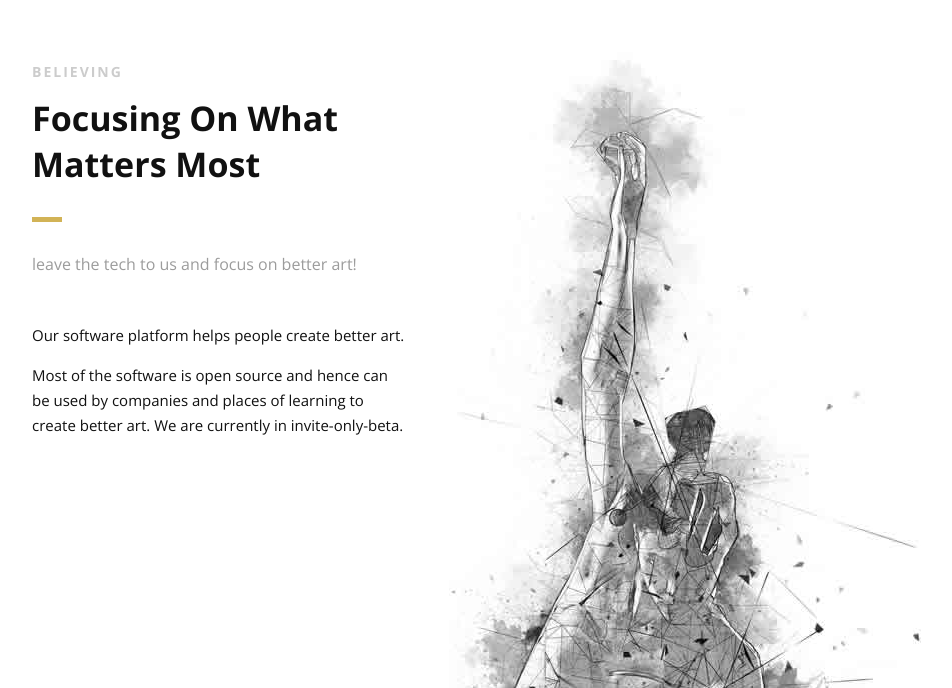
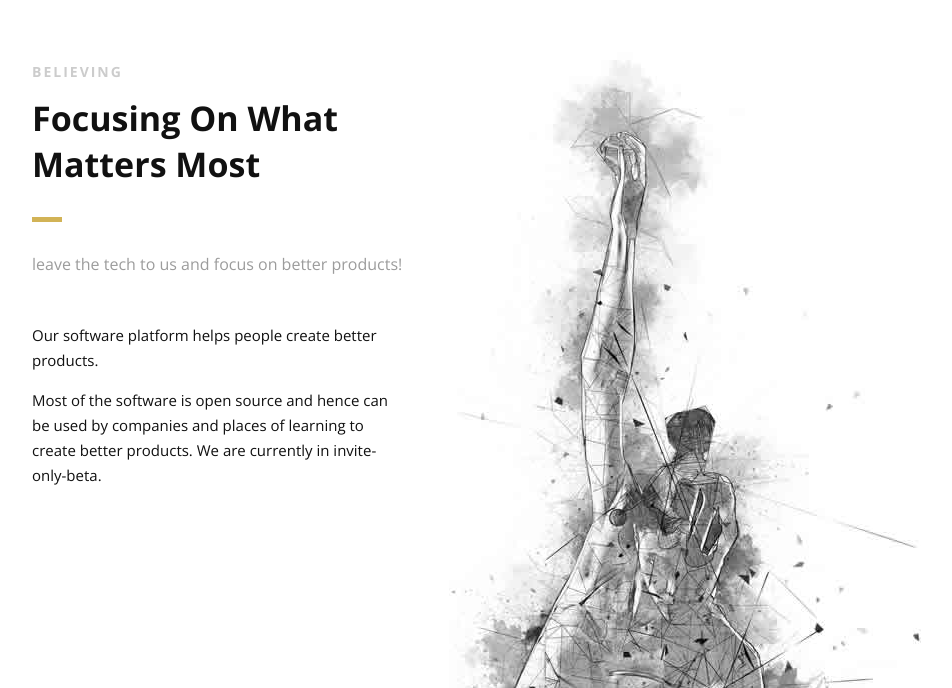
Before and after one commit to ReSkillPlace/website, a plain HTML site: page index.html in a window 1280 px wide. Shown: the part 1913-2601 px from the top of the page, without its empty margins (3-955 px from the left). Drawn offline with nearby package versions, Linux system fonts and the light colour scheme.

Commit message:
Update index.html

```diff
--- a/index.html
+++ b/index.html
@@ -137,7 +137,7 @@
 
                 <div class="section-heading">
                     <h1>ReSkill Place</h1>
-                    <h2>We help people create better art!</h2>
+                    <h2>We help people create better products!</h2>
                 </div>
 
                 <!--Call to Action-->
@@ -268,13 +268,13 @@
                     <div class="section-heading">
                         <h3>BELIEVING</h3>
                         <h2 class="section-title">Focusing On What Matters Most</h2>
-                        <p class="section-subtitle">leave the tech to us and focus on better art!</p>
+                        <p class="section-subtitle">leave the tech to us and focus on better products!</p>
                     </div>
-                    <p>Our software platform helps people create better art.
+                    <p>Our software platform helps people create better products.
                     </p>
                     <p>
                         Most of the software is open source and hence can be used by companies
-                        and places of learning to create better art.
+                        and places of learning to create better products.
                         We are currently in invite-only-beta.
                     </p>
                     <!-- Just replace the Video ID "UYJ5IjBRlW8" with the ID of your video on YouTube (Found within the URL) -->
```
